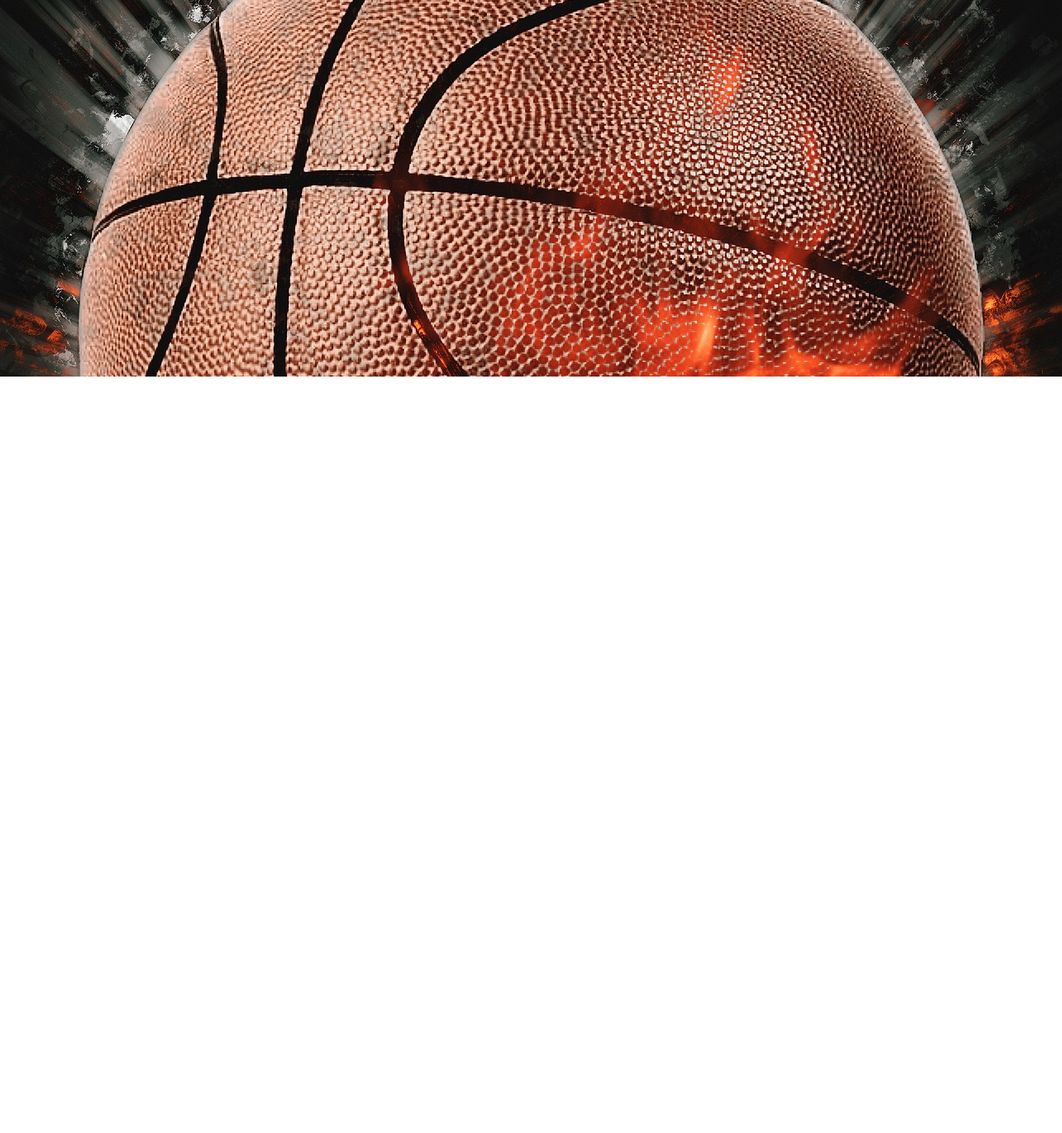
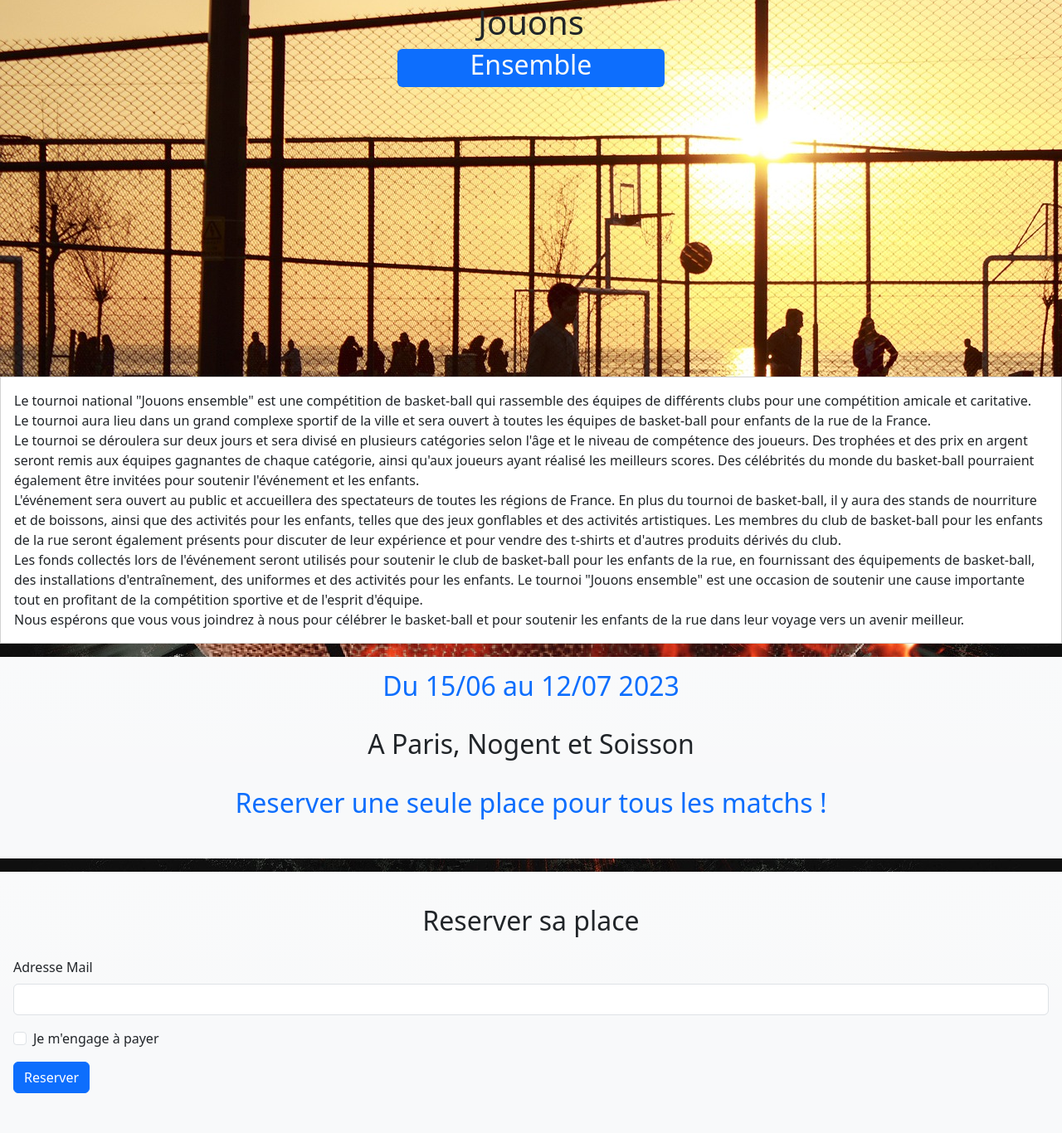
Before and after one commit to Augustin-Lev/Basketball, a plain HTML site: page national.html in a window 1280 px wide. Shown: the part 346-1712 px from the top of the page at 83% size. Before the commit the page ends 800 px from the top, so only its background shows below. Drawn offline with nearby package versions, Linux system fonts and the light colour scheme.

Commit message:
Version1 Nationale

```diff
--- a/national.html
+++ b/national.html
@@ -9,7 +9,72 @@
     <link rel="stylesheet" href="style.css">
     <link href="https://cdn.jsdelivr.net/npm/bootstrap@5.3.0-alpha1/dist/css/bootstrap.min.css" rel="stylesheet" integrity="sha384-GLhlTQ8iRABdZLl6O3oVMWSktQOp6b7In1Zl3/Jr59b6EGGoI1aFkw7cmDA6j6gD" crossorigin="anonymous">
 </head>
-<body>
+<body class="bg-secondary">
+
+    <div class="title d-flex align-items-center justify-content-center">
+        <div class="row ">
+            <div class="text-dark text-center"><h1>Jouons</h1></div>
+            <div class="titrePetit bg-primary text-light text-center rounded-2"><h2>Ensemble</h1></div>
+        </div>
+    </div>
+
+    <div >
+            <div class="card card-body rounded-0 mb-3">
+                Le tournoi national "Jouons ensemble" est une compétition de basket-ball qui rassemble des équipes de différents clubs pour une compétition amicale et caritative. Le tournoi aura lieu dans un grand complexe sportif de la ville et sera ouvert à toutes les équipes de basket-ball pour enfants de la rue de la France.
+                <br/>
+                Le tournoi se déroulera sur deux jours et sera divisé en plusieurs catégories selon l'âge et le niveau de compétence des joueurs. Des trophées et des prix en argent seront remis aux équipes gagnantes de chaque catégorie, ainsi qu'aux joueurs ayant réalisé les meilleurs scores. Des célébrités du monde du basket-ball pourraient également être invitées pour soutenir l'événement et les enfants.
+                <br/>
+                L'événement sera ouvert au public et accueillera des spectateurs de toutes les régions de France. En plus du tournoi de basket-ball, il y aura des stands de nourriture et de boissons, ainsi que des activités pour les enfants, telles que des jeux gonflables et des activités artistiques. Les membres du club de basket-ball pour les enfants de la rue seront également présents pour discuter de leur expérience et pour vendre des t-shirts et d'autres produits dérivés du club.
+                <br/>
+                Les fonds collectés lors de l'événement seront utilisés pour soutenir le club de basket-ball pour les enfants de la rue, en fournissant des équipements de basket-ball, des installations d'entraînement, des uniformes et des activités pour les enfants. Le tournoi "Jouons ensemble" est une occasion de soutenir une cause importante tout en profitant de la compétition sportive et de l'esprit d'équipe.
+                <br/>
+                Nous espérons que vous vous joindrez à nous pour célébrer le basket-ball et pour soutenir les enfants de la rue dans leur voyage vers un avenir meilleur.
+            </div>
+    </div>
+
+    <article class="bg-light bg-gradient pt-3 pb-3 mb-3" id="formulaire">
+        <div class="container">
+            <div class="text-center container-fluid">
+                <h2 class="text-primary">
+                    Du 15/06 au 12/07 2023
+                </h2><br>
+
+            </div>
+            <div class="text-center container-fluid">
+                <h2 >
+                    A Paris, Nogent et Soisson
+                </h2><br>
+
+            </div>
+            <div class="text-center container-fluid">
+                <h2 class="text-primary">
+                    Reserver une seule place pour tous les matchs !
+                </h2><br>
+
+            </div>
+        </div>
+
+    </article>
+
+    <article class="bg-light bg-gradient pt-3 pb-5" id="formulaire">
+        <h2 class="text-center mt-4 mb-4 ">Reserver sa place</h2>
+        <form class="me-3 ms-3">
+            <div class="mb-3">
+              <label for="Email" class="form-label">Adresse Mail</label>
+              <input type="email" class="form-control" id="Email" >
+            </div>
+
+            <div class="mb-3 form-check ">
+                <input type="checkbox" class="form-check-input" id="exampleCheck1">
+                <label class="form-check-label" for="exampleCheck1">Je m'engage à payer</label>
+            </div>
+
+            <button type="submit" class="btn btn-primary ">Reserver</button>
+          </form>
+    </article>
+
+
+
     <script src="https://cdn.jsdelivr.net/npm/bootstrap@5.3.0-alpha1/dist/js/bootstrap.bundle.min.js" integrity="sha384-w76AqPfDkMBDXo30jS1Sgez6pr3x5MlQ1ZAGC+nuZB+EYdgRZgiwxhTBTkF7CXvN" crossorigin="anonymous"></script>
 </body>
 </html>
```
